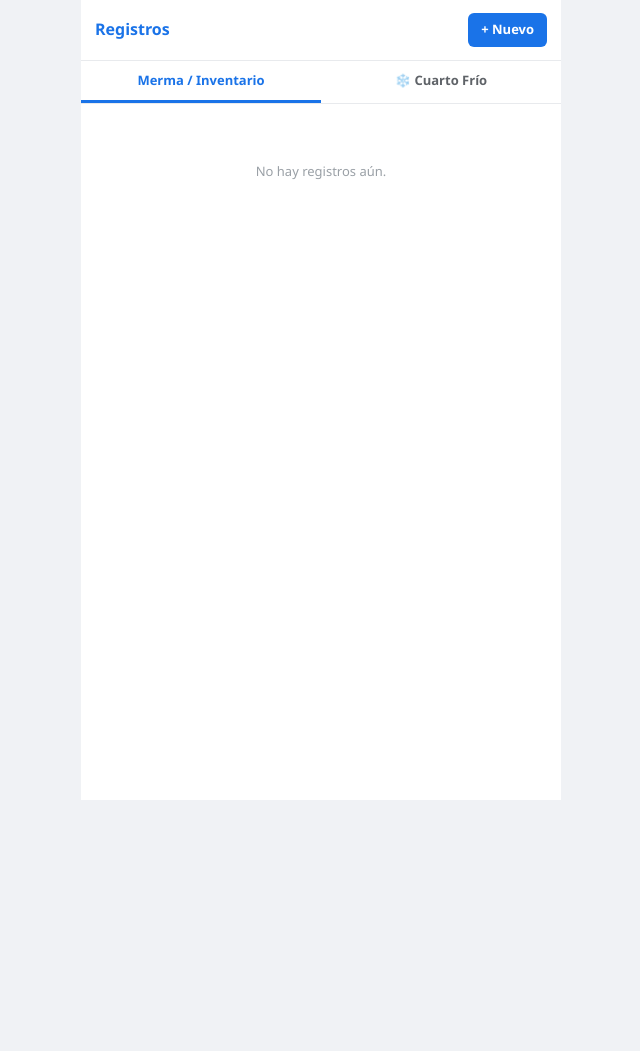
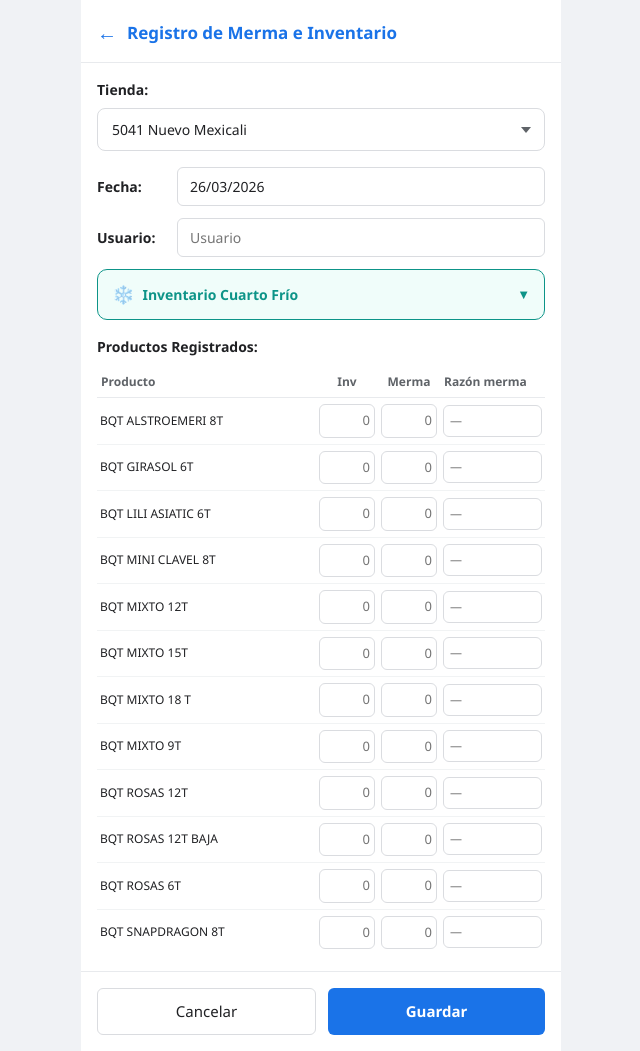
Before and after one commit to 0322203936-cmd/inventario-app, a Flask app: page / in a window 1280 px wide. Shown: the whole page, without its empty margins (319-959 px from the left). Before the commit the page ends 800 px from the top, so only its background shows below. Run offline with Flask 3, Linux system fonts and the light colour scheme; some libraries are stand-ins or nearby versions.

Commit message:
Update index.html

```diff
--- a/templates/index.html
+++ b/templates/index.html
@@ -2,9 +2,10 @@
 <html lang="es">
 <head>
     <meta charset="UTF-8">
-    <title>Registros</title>
+    <title>Registro de Merma e Inventario</title>
     <meta name="viewport" content="width=device-width, initial-scale=1, maximum-scale=1">
     <link href="https://cdn.jsdelivr.net/npm/bootstrap@5.3.0/dist/css/bootstrap.min.css" rel="stylesheet">
+    <link rel="manifest" href="/static/manifest.json">
     <style>
         * { box-sizing: border-box; }
 
@@ -18,290 +19,331 @@
         }
 
         .phone-wrapper {
-            width: 100%; max-width: 480px; min-height: 100vh;
-            background: #fff; display: flex; flex-direction: column;
+            width: 100%;
+            max-width: 480px;
+            min-height: 100vh;
+            background: #fff;
+            display: flex;
+            flex-direction: column;
         }
 
         .app-header {
-            display: flex; align-items: center; justify-content: space-between;
-            padding: 13px 14px; border-bottom: 1px solid #e8eaed;
-            position: sticky; top: 0; background: #fff; z-index: 10;
+            display: flex;
+            align-items: center;
+            gap: 10px;
+            padding: 18px 16px 14px;
+            border-bottom: 1px solid #e8eaed;
         }
 
-        .app-header h5 { color: #1a73e8; font-size: 16px; font-weight: 700; margin: 0; }
+        .back-arrow { color: #1a73e8; font-size: 20px; text-decoration: none; }
 
-        .btn-nuevo {
-            background: #1a73e8; color: #fff; border: none;
-            border-radius: 6px; padding: 7px 13px; font-size: 13px;
-            font-weight: 600; text-decoration: none;
+        .app-header h5 {
+            color: #1a73e8; font-size: 17px; font-weight: 600; margin: 0;
         }
 
-        /* Tabs */
-        .tabs {
-            display: flex; border-bottom: 1px solid #e8eaed;
-            position: sticky; top: 45px; background: #fff; z-index: 9;
+        .form-body { padding: 16px; flex: 1; overflow-x: hidden; }
+
+        .field-label {
+            font-weight: 600; font-size: 14px; color: #202124;
+            margin-bottom: 8px; display: block;
         }
 
-        .tab {
-            flex: 1; text-align: center; padding: 10px 4px;
-            font-size: 13px; font-weight: 600; color: #5f6368;
-            cursor: pointer; border-bottom: 3px solid transparent;
-            transition: all 0.15s;
+        .tienda-select-wrapper { position: relative; margin-bottom: 16px; }
+
+        .tienda-select-wrapper select {
+            width: 100%; appearance: none; -webkit-appearance: none;
+            border: 1.5px solid #dadce0; border-radius: 8px;
+            padding: 10px 40px 10px 14px; font-size: 14px; font-weight: 500;
+            color: #202124; background: #fff; cursor: pointer; outline: none;
         }
 
-        .tab.active { color: #1a73e8; border-bottom-color: #1a73e8; }
-        .tab.active-cf { color: #0d9488; border-bottom-color: #0d9488; }
+        .tienda-select-wrapper select:focus { border-color: #1a73e8; }
 
-        .tab-panel { display: none; }
-        .tab-panel.active { display: block; }
-
-        /* Lista */
-        .lista { padding: 8px 10px 20px; display: flex; flex-direction: column; gap: 5px; }
-
-        .empty-state { text-align: center; color: #9aa0a6; margin-top: 50px; font-size: 13px; }
-
-        /* Fila merma */
-        .row-reg {
-            border: 1px solid #e8eaed; border-radius: 8px;
-            padding: 8px 10px; background: #fff;
+        .tienda-select-wrapper::after {
+            content: ''; position: absolute; right: 14px; top: 50%;
+            transform: translateY(-50%);
+            border-left: 5px solid transparent; border-right: 5px solid transparent;
+            border-top: 6px solid #5f6368; pointer-events: none;
         }
 
-        .row-line1 {
-            display: flex; justify-content: space-between;
-            align-items: baseline; margin-bottom: 2px;
+        .field-row { display: flex; align-items: center; gap: 10px; margin-bottom: 12px; }
+
+        .field-row-label { font-weight: 600; font-size: 14px; color: #202124; min-width: 70px; }
+
+        .field-row input {
+            flex: 1; border: 1.5px solid #dadce0; border-radius: 6px;
+            padding: 8px 12px; font-size: 14px; color: #202124; outline: none;
         }
 
-        .row-tienda { font-weight: 700; font-size: 12px; color: #1a73e8; }
-        .row-fecha  { font-size: 11px; color: #9aa0a6; }
+        .field-row input:focus { border-color: #1a73e8; }
 
-        .row-producto { font-size: 13px; font-weight: 600; color: #202124; margin-bottom: 3px; }
+        .section-title { font-size: 14px; font-weight: 700; color: #202124; margin: 16px 0 10px; }
 
-        .row-nums { display: flex; gap: 10px; margin-bottom: 2px; }
-        .num-badge { font-size: 12px; color: #5f6368; }
-        .num-badge b { color: #202124; }
-
-        .row-razon { font-size: 11px; color: #5f6368; margin-bottom: 2px; }
-
-        .row-bottom {
-            display: flex; justify-content: space-between;
-            align-items: center; margin-top: 4px;
+        /* Cuarto Frío toggle */
+        .cf-toggle {
+            display: flex; align-items: center; justify-content: space-between;
+            border: 1.5px solid #0d9488; border-radius: 10px;
+            padding: 11px 14px; margin-bottom: 14px;
+            cursor: pointer; background: #f0fdfa; user-select: none;
         }
 
-        .row-meta { font-size: 10px; color: #bdc1c6; }
+        .cf-toggle-left { display: flex; align-items: center; gap: 8px; }
+        .cf-icon { font-size: 18px; }
+        .cf-toggle-label { font-weight: 700; font-size: 14px; color: #0d9488; }
+        .cf-arrow { font-size: 13px; color: #0d9488; transition: transform 0.2s; }
+        .cf-arrow.open { transform: rotate(180deg); }
 
-        .row-actions { display: flex; gap: 6px; }
+        .cf-panel {
+            display: none; border: 1.5px solid #0d9488; border-radius: 10px;
+            padding: 10px; margin-bottom: 14px; background: #f0fdfa;
+        }
+        .cf-panel.open { display: block; }
 
-        .btn-editar {
-            border: 1px solid #1a73e8; background: #fff; color: #1a73e8;
-            border-radius: 5px; padding: 3px 10px; font-size: 12px;
-            font-weight: 600; cursor: pointer; text-decoration: none;
+        .cf-table { width: 100%; border-collapse: collapse; table-layout: fixed; }
+
+        .cf-table thead th {
+            font-size: 12px; font-weight: 600; color: #0d9488;
+            padding: 5px 4px; text-align: left; border-bottom: 1px solid #99f6e4;
         }
 
-        .btn-borrar {
-            border: 1px solid #d93025; background: #fff; color: #d93025;
-            border-radius: 5px; padding: 3px 10px; font-size: 12px;
-            font-weight: 600; cursor: pointer;
+        .cf-table thead th.col-exist { text-align: center; width: 80px; }
+        .cf-table tbody tr { border-top: 1px solid #ccfbf1; }
+        .cf-table tbody td { padding: 5px 3px; font-size: 12px; vertical-align: middle; }
+
+        /* Tabla principal */
+        .products-table { width: 100%; border-collapse: collapse; table-layout: fixed; }
+
+        .products-table thead th {
+            font-size: 12px; font-weight: 600; color: #5f6368;
+            padding: 6px 4px; text-align: left; border-bottom: 1px solid #e8eaed;
         }
 
-        /* Fila cuarto frío */
-        .row-cf {
-            border: 1px solid #99f6e4; border-radius: 8px;
-            padding: 8px 10px; background: #f0fdfa;
+        .products-table thead th.col-inv,
+        .products-table thead th.col-merma { text-align: center; width: 62px; }
+        .products-table thead th.col-razon { width: 105px; }
+
+        .products-table tbody tr { border-top: 1px solid #f1f3f4; }
+        .products-table tbody td { padding: 6px 3px; font-size: 12px; vertical-align: middle; }
+
+        .product-name-cell { font-size: 12px; color: #202124; font-weight: 500; word-break: break-word; }
+
+        .num-input {
+            width: 56px; border: 1.5px solid #dadce0; border-radius: 6px;
+            padding: 6px 4px; font-size: 13px; text-align: right; color: #202124;
+            outline: none; display: block; margin: 0 auto; -moz-appearance: textfield; background: #fff;
+        }
+        .num-input::-webkit-outer-spin-button,
+        .num-input::-webkit-inner-spin-button { -webkit-appearance: none; margin: 0; }
+        .num-input:focus { border-color: #1a73e8; }
+
+        .cf-num-input {
+            width: 72px; border: 1.5px solid #99f6e4; border-radius: 6px;
+            padding: 6px 4px; font-size: 13px; text-align: right; color: #202124;
+            outline: none; display: block; margin: 0 auto; -moz-appearance: textfield; background: #fff;
+        }
+        .cf-num-input::-webkit-outer-spin-button,
+        .cf-num-input::-webkit-inner-spin-button { -webkit-appearance: none; margin: 0; }
+        .cf-num-input:focus { border-color: #0d9488; }
+
+        .razon-input {
+            width: 100%; border: 1.5px solid #dadce0; border-radius: 6px;
+            padding: 6px 6px; font-size: 12px; color: #202124; outline: none; background: #fff;
+        }
+        .razon-input:focus { border-color: #1a73e8; }
+
+        .bottom-bar {
+            display: flex; gap: 12px; padding: 16px;
+            border-top: 1px solid #e8eaed; background: #fff;
         }
 
-        .row-cf .row-tienda { color: #0d9488; }
-        .row-cf .num-badge b { color: #0d9488; }
-
-        .btn-borrar-cf {
-            border: 1px solid #d93025; background: #f0fdfa; color: #d93025;
-            border-radius: 5px; padding: 3px 10px; font-size: 12px;
-            font-weight: 600; cursor: pointer;
+        .btn-cancelar {
+            flex: 1; border: 1.5px solid #dadce0; background: #fff; color: #202124;
+            border-radius: 6px; padding: 11px; font-size: 15px; font-weight: 500; cursor: pointer;
         }
 
-        /* Modal */
-        .modal-overlay {
-            display: none; position: fixed; inset: 0;
-            background: rgba(0,0,0,0.45); z-index: 100;
-            justify-content: center; align-items: center;
+        .btn-guardar {
+            flex: 1; background: #1a73e8; color: #fff; border: none;
+            border-radius: 6px; padding: 11px; font-size: 15px; font-weight: 600; cursor: pointer;
         }
-        .modal-overlay.active { display: flex; }
-
-        .modal-box {
-            background: #fff; border-radius: 12px; padding: 20px 18px;
-            width: 290px; max-width: 90vw;
-            box-shadow: 0 8px 32px rgba(0,0,0,0.18);
-        }
-
-        .modal-box h6 { font-weight: 700; font-size: 15px; color: #202124; margin-bottom: 4px; }
-        .modal-box p  { font-size: 12px; color: #5f6368; margin-bottom: 12px; }
-
-        .modal-box input {
-            width: 100%; border: 1.5px solid #dadce0; border-radius: 6px;
-            padding: 8px 12px; font-size: 14px; color: #202124; outline: none; margin-bottom: 8px;
-        }
-        .modal-box input:focus { border-color: #d93025; }
-
-        .modal-error { color: #d93025; font-size: 12px; margin-bottom: 8px; display: none; }
-
-        .modal-actions { display: flex; gap: 8px; }
-
-        .modal-btn-cancel {
-            flex: 1; border: 1.5px solid #dadce0; background: #fff;
-            color: #202124; border-radius: 6px; padding: 8px; font-size: 13px; cursor: pointer;
-        }
-
-        .modal-btn-confirm {
-            flex: 1; background: #d93025; color: #fff; border: none;
-            border-radius: 6px; padding: 8px; font-size: 13px; font-weight: 700; cursor: pointer;
-        }
+        .btn-guardar:hover { background: #1557b0; }
     </style>
 </head>
 <body>
 <div class="phone-wrapper">
 
     <div class="app-header">
-        <h5>Registros</h5>
-        <a href="/" class="btn-nuevo">+ Nuevo</a>
+        <a href="/registros" class="back-arrow">&#8592;</a>
+        <h5>Registro de Merma e Inventario</h5>
     </div>
 
-    <!-- Tabs -->
-    <div class="tabs">
-        <div class="tab active" id="tab-merma" onclick="switchTab('merma')">Merma / Inventario</div>
-        <div class="tab" id="tab-cf" onclick="switchTab('cf')">❄️ Cuarto Frío</div>
-    </div>
+    <form method="POST" action="/" id="mainForm" class="form-body">
 
-    <!-- Panel merma -->
-    <div class="tab-panel active" id="panel-merma">
-        <div class="lista">
-            {% if not registros %}
-            <div class="empty-state">No hay registros aún.</div>
-            {% endif %}
+        <span class="field-label">Tienda:</span>
+        <div class="tienda-select-wrapper">
+            <select name="tienda" id="tiendaSelect" required tabindex="1">
+                <option value="" disabled>Selecciona una tienda…</option>
+                <option value="5041 Nuevo Mexicali" selected>5041 Nuevo Mexicali</option>
+                <option value="4155 Tijuana 2000">4155 Tijuana 2000</option>
+                <option value="3015 Ensenada">3015 Ensenada</option>
+                <option value="2947 Ensenada Centro">2947 Ensenada Centro</option>
+                <option value="1613 Playas De Tijuana">1613 Playas De Tijuana</option>
+                <option value="190 Lomas de Santa Fe">190 Lomas de Santa Fe</option>
+                <option value="4187 Rosarito">4187 Rosarito</option>
+                <option value="2023 Macro Plaza Insurgentes">2023 Macro Plaza Insurgentes</option>
+                <option value="3664 Diaz Ordaz">3664 Diaz Ordaz</option>
+                <option value="4011 Tijuana Hipodromo">4011 Tijuana Hipodromo</option>
+                <option value="1616 Pacifico">1616 Pacifico</option>
+                <option value="1617 Novena">1617 Novena</option>
+                <option value="1140 Plaza San Pedro">1140 Plaza San Pedro</option>
+                <option value="4026 Galerías Del Valle">4026 Galerías Del Valle</option>
+                <option value="2304 Mexicali">2304 Mexicali</option>
+                <option value="5295 Tecate Garita">5295 Tecate Garita</option>
+            </select>
+        </div>
 
-            {% for r in registros %}
-            {# id(0) tienda(1) fecha(2) usuario(3) producto(4) inv(5) merma(6) razon(7) fecha_mod(8) #}
-            <div class="row-reg">
-                <div class="row-line1">
-                    <span class="row-tienda">{{ r[1] }}</span>
-                    <span class="row-fecha">{{ r[2] }}</span>
-                </div>
-                <div class="row-producto">{{ r[4] }}</div>
-                <div class="row-nums">
-                    <span class="num-badge">Inv: <b>{{ r[5] }}</b></span>
-                    <span class="num-badge">Merma: <b>{{ r[6] }}</b></span>
-                </div>
-                {% if r[7] %}<div class="row-razon">Razón: {{ r[7] }}</div>{% endif %}
-                <div class="row-bottom">
-                    <div class="row-meta">
-                        {{ r[3] }}{% if r[8] %} · Mod: {{ r[8] }}{% endif %}
-                    </div>
-                    <div class="row-actions">
-                        <a href="/editar/{{ r[0] }}" class="btn-editar">Editar</a>
-                        <button class="btn-borrar" onclick="pedirPassword({{ r[0] }}, 'merma')">Borrar</button>
-                    </div>
-                </div>
+        <div class="field-row">
+            <span class="field-row-label">Fecha:</span>
+            <input type="text" name="fecha" id="fechaInput" placeholder="DD/MM/YYYY" required tabindex="2">
+        </div>
+
+        <div class="field-row">
+            <span class="field-row-label">Usuario:</span>
+            <input type="text" name="usuario" id="usuarioInput" placeholder="Usuario" required tabindex="3">
+        </div>
+
+        <!-- Cajita Cuarto Frío -->
+        <div class="cf-toggle" onclick="toggleCF()">
+            <div class="cf-toggle-left">
+                <span class="cf-icon">❄️</span>
+                <span class="cf-toggle-label">Inventario Cuarto Frío</span>
             </div>
-            {% endfor %}
+            <span class="cf-arrow" id="cfArrow">▼</span>
         </div>
-    </div>
 
-    <!-- Panel cuarto frío -->
-    <div class="tab-panel" id="panel-cf">
-        <div class="lista">
-            {% if not cf_registros %}
-            <div class="empty-state">No hay registros de cuarto frío.</div>
-            {% endif %}
+        <div class="cf-panel" id="cfPanel">
+            <table class="cf-table">
+                <thead>
+                    <tr>
+                        <th>Producto</th>
+                        <th class="col-exist">Existencia</th>
+                    </tr>
+                </thead>
+                <tbody>
+                    {% set productos = [
+                        'BQT ALSTROEMERI 8T','BQT GIRASOL 6T','BQT LILI ASIATIC 6T',
+                        'BQT MINI CLAVEL 8T','BQT MIXTO 12T','BQT MIXTO 15T',
+                        'BQT MIXTO 18 T','BQT MIXTO 9T','BQT ROSAS 12T',
+                        'BQT ROSAS 12T BAJA','BQT ROSAS 6T','BQT SNAPDRAGON 8T'
+                    ] %}
+                    {% for p in productos %}
+                    <tr>
+                        <td class="product-name-cell">{{ p }}</td>
+                        <td>
+                            <input class="cf-num-input" type="number" name="cf_existencia[]"
+                                value="" min="0" inputmode="numeric" placeholder="0">
+                        </td>
+                        <input type="hidden" name="cf_producto[]" value="{{ p }}">
+                    </tr>
+                    {% endfor %}
+                </tbody>
+            </table>
+        </div>
 
-            {% for r in cf_registros %}
-            {# id(0) tienda(1) fecha(2) usuario(3) producto(4) existencia(5) fecha_mod(6) #}
-            <div class="row-cf">
-                <div class="row-line1">
-                    <span class="row-tienda">{{ r[1] }}</span>
-                    <span class="row-fecha">{{ r[2] }}</span>
-                </div>
-                <div class="row-producto">{{ r[4] }}</div>
-                <div class="row-nums">
-                    <span class="num-badge">Existencia: <b>{{ r[5] }}</b></span>
-                </div>
-                <div class="row-bottom">
-                    <div class="row-meta">
-                        {{ r[3] }}{% if r[6] %} · Mod: {{ r[6] }}{% endif %}
-                    </div>
-                    <div class="row-actions">
-                        <button class="btn-borrar-cf" onclick="pedirPassword({{ r[0] }}, 'cf')">Borrar</button>
-                    </div>
-                </div>
-            </div>
-            {% endfor %}
-        </div>
+        <!-- Productos merma/inventario -->
+        <div class="section-title">Productos Registrados:</div>
+
+        <table class="products-table">
+            <thead>
+                <tr>
+                    <th>Producto</th>
+                    <th class="col-inv">Inv</th>
+                    <th class="col-merma">Merma</th>
+                    <th class="col-razon">Razón merma</th>
+                </tr>
+            </thead>
+            <tbody>
+                {% for p in productos %}
+                <tr>
+                    <td class="product-name-cell">{{ p }}</td>
+                    <td>
+                        <input class="num-input" type="number" name="inventario[]"
+                            value="" min="0" inputmode="numeric" placeholder="0"
+                            tabindex="{{ loop.index * 3 + 1 }}" onfocus="this.select()">
+                    </td>
+                    <td>
+                        <input class="num-input" type="number" name="merma[]"
+                            value="" min="0" inputmode="numeric" placeholder="0"
+                            tabindex="{{ loop.index * 3 + 2 }}" onfocus="this.select()">
+                    </td>
+                    <td>
+                        <input class="razon-input" type="text" name="razon[]"
+                            placeholder="—" tabindex="{{ loop.index * 3 + 3 }}">
+                    </td>
+                    <input type="hidden" name="producto[]" value="{{ p }}">
+                </tr>
+                {% endfor %}
+            </tbody>
+        </table>
+
+    </form>
+
+    <div class="bottom-bar">
+        <button type="button" class="btn-cancelar" onclick="cancelar()">Cancelar</button>
+        <button type="button" class="btn-guardar" onclick="guardar()">Guardar</button>
     </div>
 
 </div>
 
-<!-- Modal contraseña -->
-<div class="modal-overlay" id="modalOverlay">
-    <div class="modal-box">
-        <h6>Confirmar eliminación</h6>
-        <p>Ingresa la contraseña para borrar este registro.</p>
-        <input type="password" id="passInput" placeholder="Contraseña" autocomplete="off">
-        <div class="modal-error" id="modalError">Contraseña incorrecta.</div>
-        <div class="modal-actions">
-            <button class="modal-btn-cancel" onclick="cerrarModal()">Cancelar</button>
-            <button class="modal-btn-confirm" onclick="confirmarBorrar()">Borrar</button>
-        </div>
-    </div>
-</div>
+<script>
+    const today = new Date();
+    document.getElementById('fechaInput').value =
+        String(today.getDate()).padStart(2,'0') + '/' +
+        String(today.getMonth()+1).padStart(2,'0') + '/' +
+        today.getFullYear();
 
-<script>
-    let idABorrar  = null;
-    let tipoABorrar = null;
-
-    function switchTab(tab) {
-        document.getElementById('panel-merma').classList.toggle('active', tab === 'merma');
-        document.getElementById('panel-cf').classList.toggle('active', tab === 'cf');
-        document.getElementById('tab-merma').className = 'tab' + (tab === 'merma' ? ' active' : '');
-        document.getElementById('tab-cf').className    = 'tab' + (tab === 'cf' ? ' active-cf' : '');
+    function toggleCF() {
+        document.getElementById('cfPanel').classList.toggle('open');
+        document.getElementById('cfArrow').classList.toggle('open');
     }
 
-    function pedirPassword(id, tipo) {
-        idABorrar   = id;
-        tipoABorrar = tipo;
-        document.getElementById('passInput').value = '';
-        document.getElementById('modalError').style.display = 'none';
-        document.getElementById('modalOverlay').classList.add('active');
-        setTimeout(() => document.getElementById('passInput').focus(), 100);
+    document.addEventListener('keydown', function(e) {
+        if (e.key === 'Enter') {
+            e.preventDefault();
+            const focusable = Array.from(
+                document.querySelectorAll('input[tabindex], select[tabindex]')
+            ).filter(el => !el.disabled && el.tabIndex > 0)
+             .sort((a, b) => a.tabIndex - b.tabIndex);
+            const idx = focusable.indexOf(document.activeElement);
+            if (idx !== -1 && idx < focusable.length - 1) {
+                const next = focusable[idx + 1];
+                next.focus();
+                if (next.select) next.select();
+            }
+        }
+    });
+
+    function guardar() {
+        const tienda  = document.getElementById('tiendaSelect').value;
+        const usuario = document.getElementById('usuarioInput').value.trim();
+        const fecha   = document.getElementById('fechaInput').value.trim();
+        if (!tienda)  { alert('Selecciona una tienda.'); return; }
+        if (!usuario) { alert('Escribe el nombre del usuario.'); document.getElementById('usuarioInput').focus(); return; }
+        if (!fecha)   { alert('Ingresa la fecha.'); document.getElementById('fechaInput').focus(); return; }
+        document.getElementById('mainForm').submit();
     }
 
-    function cerrarModal() {
-        idABorrar = tipoABorrar = null;
-        document.getElementById('modalOverlay').classList.remove('active');
-    }
-
-    async function confirmarBorrar() {
-        const pass  = document.getElementById('passInput').value;
-        const errEl = document.getElementById('modalError');
-        errEl.style.display = 'none';
-
-        const ruta = tipoABorrar === 'cf' ? `/borrar_cf/${idABorrar}` : `/borrar/${idABorrar}`;
-        const fd   = new FormData();
-        fd.append('password', pass);
-
-        try {
-            const res = await fetch(ruta, { method: 'POST', body: fd });
-            if (res.ok) { cerrarModal(); location.reload(); }
-            else { errEl.style.display = 'block'; document.getElementById('passInput').focus(); }
-        } catch(e) {
-            errEl.textContent = 'Error de red.';
-            errEl.style.display = 'block';
+    function cancelar() {
+        if (confirm('¿Descartar los cambios?')) {
+            document.querySelectorAll('input[name="inventario[]"], input[name="merma[]"], input[name="cf_existencia[]"]')
+                .forEach(i => i.value = '');
+            document.querySelectorAll('input[name="razon[]"]')
+                .forEach(i => i.value = '');
         }
     }
 
-    document.getElementById('passInput').addEventListener('keydown', e => {
-        if (e.key === 'Enter') confirmarBorrar();
-    });
-
-    document.getElementById('modalOverlay').addEventListener('click', function(e) {
-        if (e.target === this) cerrarModal();
-    });
+    if ('serviceWorker' in navigator) {
+        navigator.serviceWorker.register('/static/service-worker.js');
+    }
 </script>
 </body>
 </html>
```
